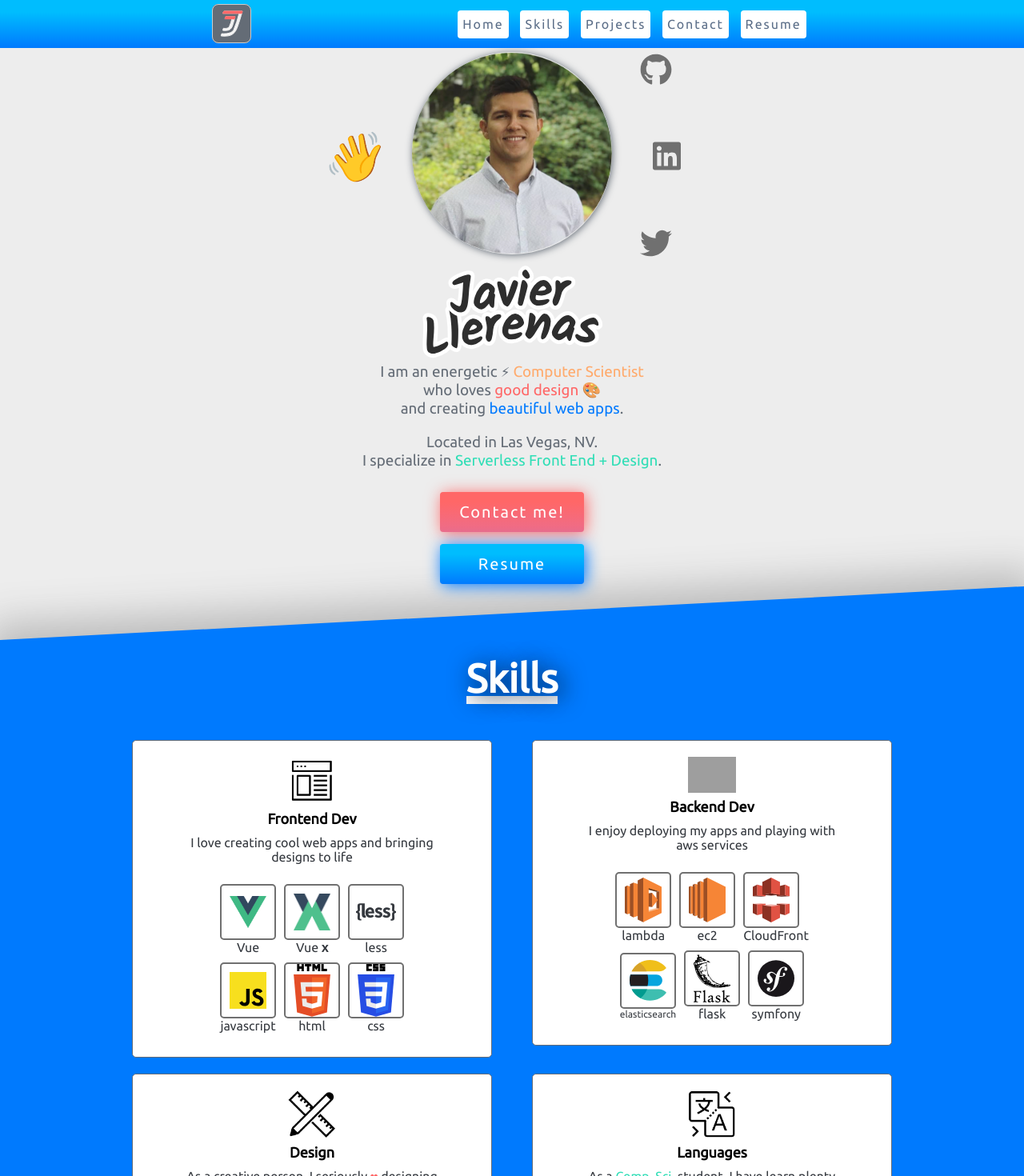
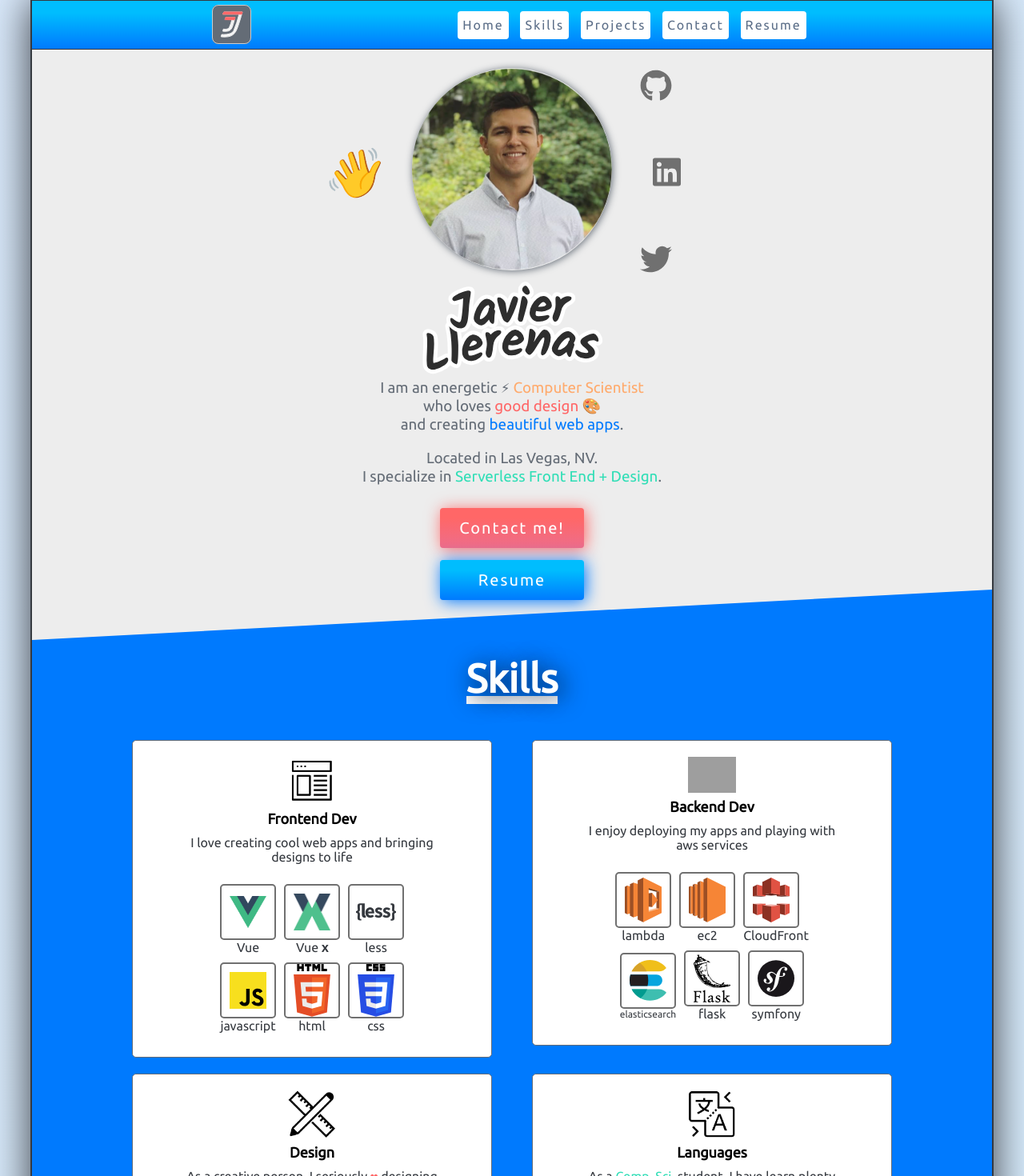
Before and after one commit to javillerenas/portfolio, a Vue app: page / in a window 1280 px wide. Shown: the top 1470 px of the page at 80% size. Built offline with nearby package versions, Linux system fonts and the light colour scheme; grey boxes are pictures that could not be loaded.

Commit message:
swag-page-out

```diff
--- a/src/App.vue
+++ b/src/App.vue
@@ -1,5 +1,6 @@
 <template>
   <div id="app">
+    <main @click="removeSideNav()">
       <!-- nav -->
       <section id="topnav">
         <div class="topnav__wrapper">
@@ -33,7 +34,6 @@
         </div>
       </section>
 
-    <main @click="removeSideNav()">
       <!-- home -->
       <section id="home" class="home">
         <div class="home__wrapper">
@@ -499,15 +499,34 @@ export default class App extends Vue {
 <style lang="less">
 @import "./assets/styles/styles.less";
 
+#app {
+  margin: 0 auto;
+  max-width: 1200px;
+  box-sizing: content-box;
+  box-shadow: 0px 0px 50px @grey-darker;
+
+  @media (min-width: 1200px) {
+    border-left: 2px solid @grey-darker;
+    border-right: 2px solid @grey-darker;
+    border-bottom: 2px solid @grey-darker;
+  }
+}
+
+main {
+  background-color: @background-light;
+}
+
 .hero {
-  width: 100vw;
+  width: 100%;
 }
 
 @topnav-height: 6rem;
 // ---
 #topnav {
+  box-sizing: content-box;
   z-index: 2;
-  width: 100vw;
+  width: 100%;
+  max-width: 1200px;
   height: @topnav-height;
   position: fixed;
   top: 0;
@@ -515,6 +534,11 @@ export default class App extends Vue {
   align-items: center;
   background-color: @blue-secondary;
   background-image: linear-gradient(180deg, #00bdfe 25%, #007afe 100%);
+  border-bottom: 1px solid @grey-darker;
+
+  @media (min-width: 1200px) {
+    border-top: 1px solid @grey-darker;
+  }
 
   .topnav__wrapper {
     width: 90%;
@@ -621,13 +645,13 @@ export default class App extends Vue {
 
 // ---
 #home {
-  margin-top: @topnav-height;
-  height: calc(100vh - @topnav-height);
+  height: 100vh;
   display: flex;
   align-items: center;
   justify-content: center;
 
   .home__wrapper {
+    margin-top: 10rem;
     width: 100%;
     display: flex;
     flex-direction: column;
@@ -792,6 +816,7 @@ export default class App extends Vue {
   }
   .section__background {
     position: relative;
+    z-index: 0;
     width: 100%;
 
     &::before {
@@ -805,7 +830,6 @@ export default class App extends Vue {
       background-color: @cold-blue;
       transform-origin: top left;
       transform: skewY(-3deg);
-      box-shadow: 0px -5px 50px 15px darken(@background-light, 20%);
     }
   }
 
@@ -888,6 +912,7 @@ export default class App extends Vue {
   .section__background {
     width: 100%;
     position: relative;
+    z-index: 0;
 
     &::before {
       z-index: -1;
--- a/src/assets/styles/main.less
+++ b/src/assets/styles/main.less
@@ -16,10 +16,16 @@ p {
   box-sizing: border-box;
 }
 
+@fade-level: 80%;
 body {
   margin: 0;
-  background-color: @background-light;
+  background-color: @grey;
+  background: linear-gradient(-45deg, fadeout(@blue-secondary, @fade-level), fadeout(#6c7ae0, @fade-level), fadeout(#23a6d5, @fade-level), fadeout(#23d5ab, @fade-level));
+  background-size: 4000% 400%;
+  animation: Gradient 15s ease infinite;
 }
+
+
 
 a, button {
   cursor: pointer;
@@ -182,3 +188,38 @@ a, button {
     display: none;
   }
 }
+
+// --- body background
+@-webkit-keyframes Gradient {
+  0% {
+    background-position: 0% 50%;
+  }
+  50% {
+    background-position: 100% 50%;
+  }
+  100% {
+    background-position: 0% 50%;
+  }
+}
+@-moz-keyframes Gradient {
+  0% {
+    background-position: 0% 50%;
+  }
+  50% {
+    background-position: 100% 50%;
+  }
+  100% {
+    background-position: 0% 50%;
+  }
+}
+@keyframes Gradient {
+  0% {
+    background-position: 0% 50%;
+  }
+  50% {
+    background-position: 100% 50%;
+  }
+  100% {
+    background-position: 0% 50%;
+  }
+}
```
Lines whose indentation alone changed are shown as unchanged.
